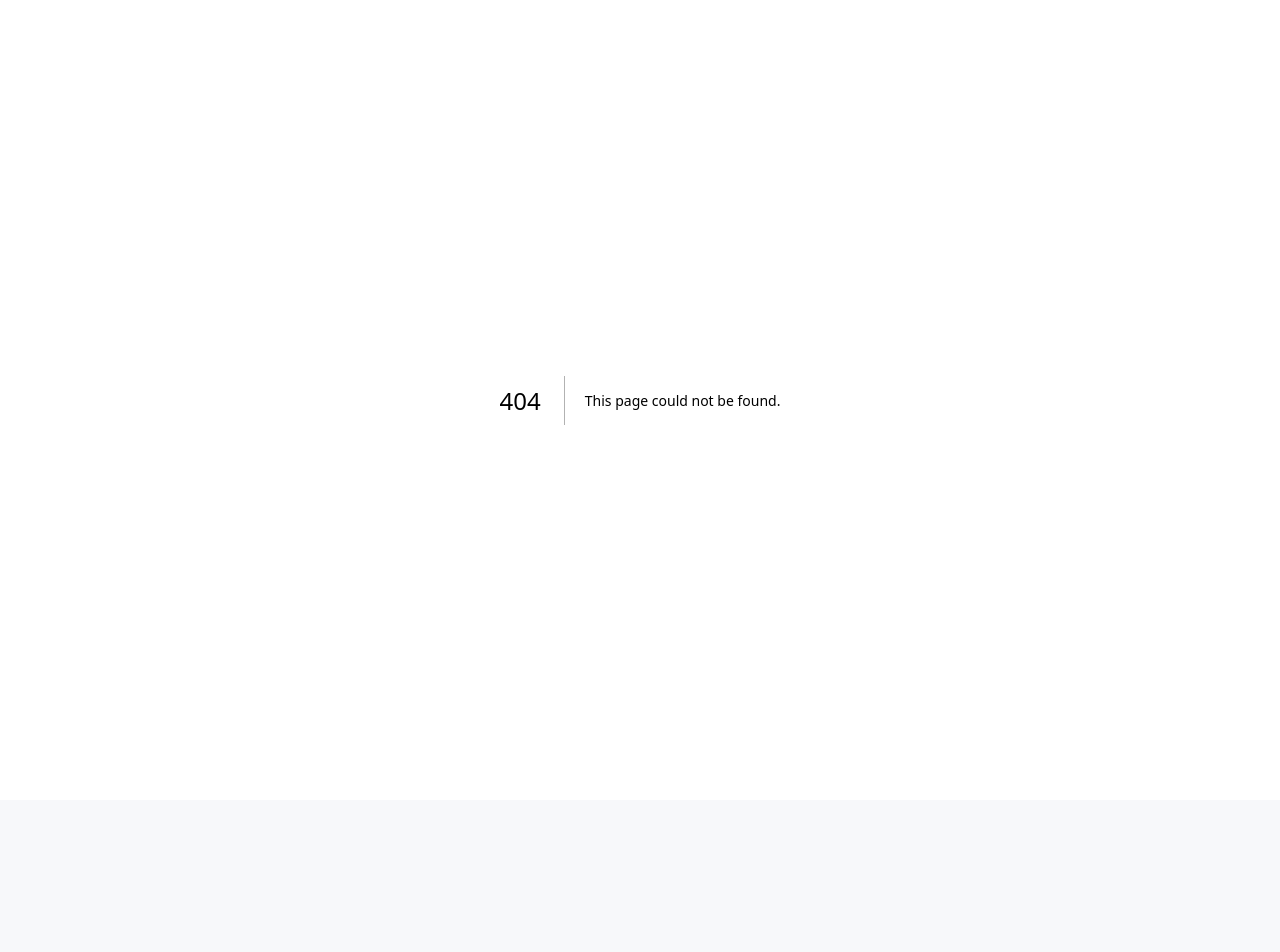
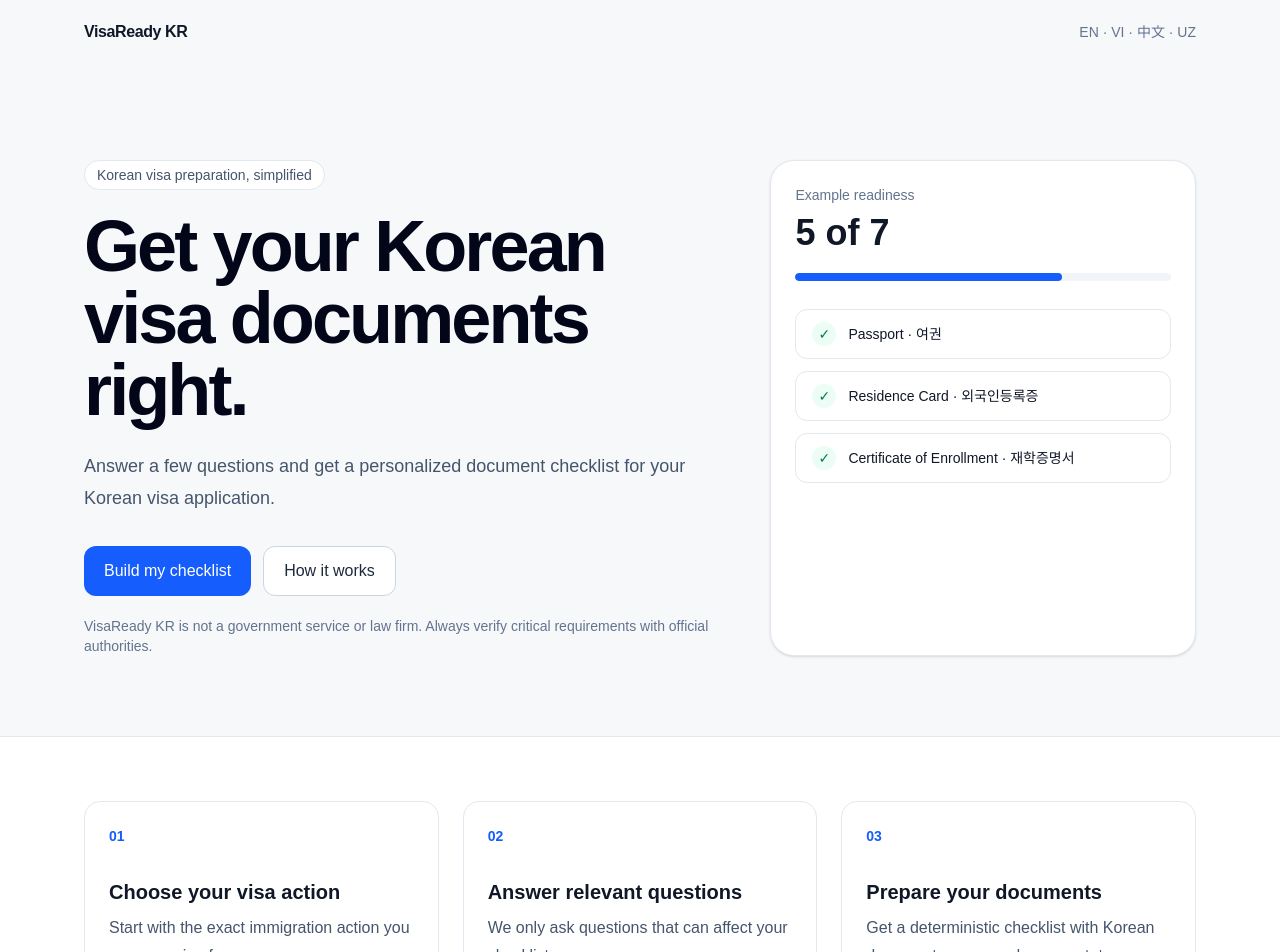
Before and after one commit to MuzaffarJr/visaready-kr, a Next.js app: page / in a window 1280 px wide. Before the commit this address had no page. Shown: the top 952 px of the page. Before the commit the page ends 800 px from the top, so only its background shows below. Built offline with nearby package versions, Linux system fonts and the light colour scheme.

Commit message:
feat: add trust-focused landing page

```diff
--- /dev/null
+++ b/app/page.tsx
@@ -0,0 +1,112 @@
+import Link from "next/link";
+
+export default function Home() {
+  return (
+    <main className="min-h-screen">
+      <header className="mx-auto flex max-w-6xl items-center justify-between px-5 py-5">
+        <div className="font-semibold tracking-tight">VisaReady KR</div>
+        <span className="text-sm text-slate-500">EN · VI · 中文 · UZ</span>
+      </header>
+
+      <section className="mx-auto grid max-w-6xl gap-12 px-5 pb-20 pt-16 md:grid-cols-[1.2fr_.8fr] md:pt-24">
+        <div>
+          <div className="mb-5 inline-flex rounded-full border border-slate-200 bg-white px-3 py-1 text-sm text-slate-600">
+            Korean visa preparation, simplified
+          </div>
+
+          <h1 className="max-w-3xl text-5xl font-semibold tracking-[-0.04em] text-slate-950 md:text-7xl">
+            Get your Korean visa documents right.
+          </h1>
+
+          <p className="mt-6 max-w-2xl text-lg leading-8 text-slate-600">
+            Answer a few questions and get a personalized document checklist
+            for your Korean visa application.
+          </p>
+
+          <div className="mt-8 flex flex-wrap gap-3">
+            <Link
+              href="/start"
+              className="inline-flex items-center rounded-xl bg-blue-600 px-5 py-3 font-medium text-white hover:bg-blue-700"
+            >
+              Build my checklist
+            </Link>
+
+            <a
+              href="#how-it-works"
+              className="inline-flex items-center rounded-xl border border-slate-300 bg-white px-5 py-3 font-medium text-slate-800"
+            >
+              How it works
+            </a>
+          </div>
+
+          <p className="mt-5 text-sm text-slate-500">
+            VisaReady KR is not a government service or law firm. Always verify
+            critical requirements with official authorities.
+          </p>
+        </div>
+
+        <div className="rounded-3xl border border-slate-200 bg-white p-6 shadow-sm">
+          <div className="text-sm font-medium text-slate-500">
+            Example readiness
+          </div>
+          <div className="mt-2 text-4xl font-semibold">5 of 7</div>
+
+          <div className="mt-5 h-2 overflow-hidden rounded-full bg-slate-100">
+            <div className="h-full w-[71%] rounded-full bg-blue-600" />
+          </div>
+
+          <div className="mt-7 space-y-3 text-sm">
+            {[
+              "Passport · 여권",
+              "Residence Card · 외국인등록증",
+              "Certificate of Enrollment · 재학증명서",
+            ].map((item) => (
+              <div
+                key={item}
+                className="flex items-center gap-3 rounded-xl border border-slate-200 px-4 py-3"
+              >
+                <span className="grid size-6 place-items-center rounded-full bg-emerald-50 text-emerald-700">
+                  ✓
+                </span>
+                <span>{item}</span>
+              </div>
+            ))}
+          </div>
+        </div>
+      </section>
+
+      <section id="how-it-works" className="border-t border-slate-200 bg-white">
+        <div className="mx-auto grid max-w-6xl gap-6 px-5 py-16 md:grid-cols-3">
+          {[
+            [
+              "01",
+              "Choose your visa action",
+              "Start with the exact immigration action you are preparing for.",
+            ],
+            [
+              "02",
+              "Answer relevant questions",
+              "We only ask questions that can affect your checklist.",
+            ],
+            [
+              "03",
+              "Prepare your documents",
+              "Get a deterministic checklist with Korean document names and source status.",
+            ],
+          ].map(([number, title, description]) => (
+            <article
+              key={number}
+              className="rounded-2xl border border-slate-200 p-6"
+            >
+              <div className="text-sm font-semibold text-blue-600">
+                {number}
+              </div>
+              <h2 className="mt-8 text-xl font-semibold">{title}</h2>
+              <p className="mt-2 leading-7 text-slate-600">{description}</p>
+            </article>
+          ))}
+        </div>
+      </section>
+    </main>
+  );
+}
```
